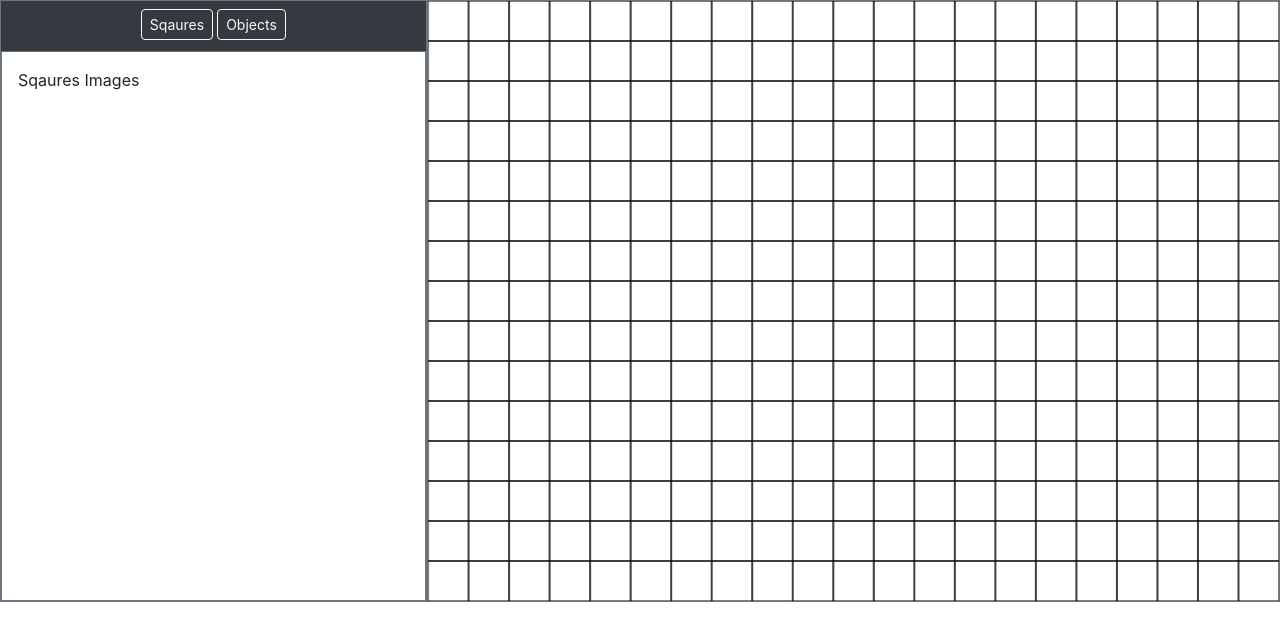
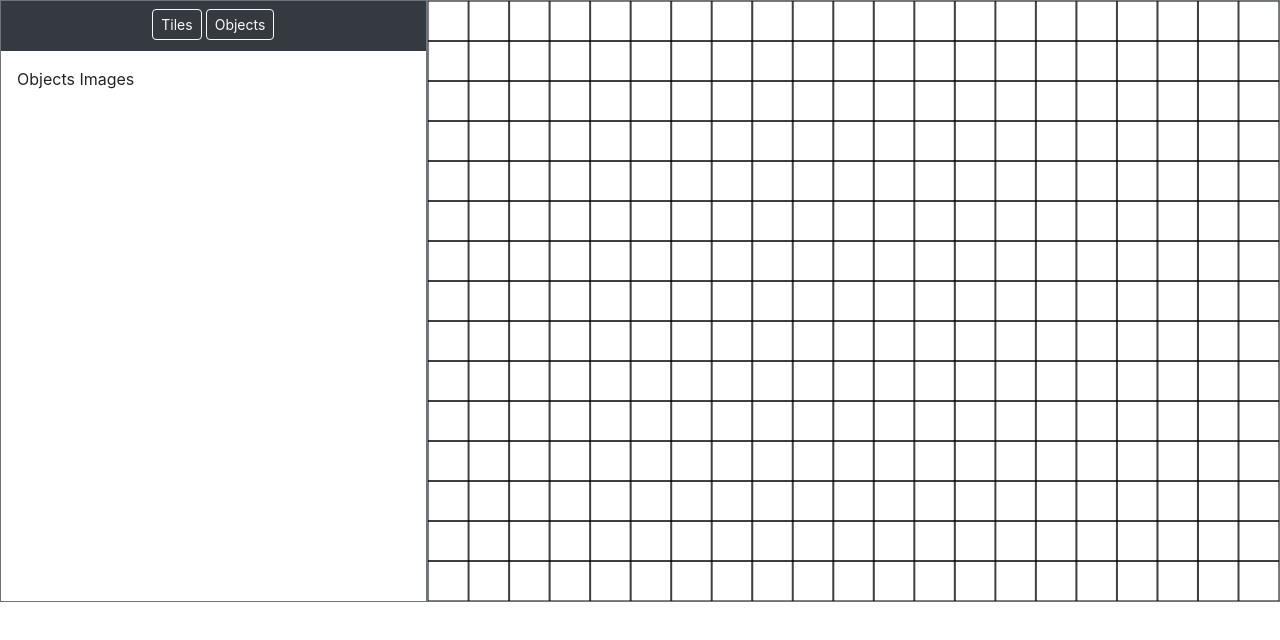
Before and after one commit to MahmoudHegazi/simple_canvas_game_maker, a plain HTML site: page sample.html in a window 1280 px wide. Both pictures are taken after a click on the element "Objects". Drawn offline with nearby package versions, Linux system fonts and the light colour scheme.

Commit message:
Update sample.html

```diff
--- a/sample.html
+++ b/sample.html
@@ -81,13 +81,13 @@
       <div class="wraper" style="height:600px;">
         <div id="side_nav_main" class="bg-dark w-100 height_50px">
           <div class="m-auto d-flex justify-content-start align-items-center p-2" style="max-width:fit-content;">
-            <div class="nav_item btn btn-outline-light btn-sm rounded mr-1" id="">Sqaures</div>
-            <div class="nav_item btn btn-outline-light btn-sm rounded" id="">Objects</div>
+            <div class="nav_item btn btn-outline-light btn-sm rounded mr-1 aside_link" data-target="#sqaures_pickup">Tiles</div>
+            <div class="nav_item btn btn-outline-light btn-sm rounded aside_link" data-target="#objects_pickup">Objects</div>
           </div>
         </div>
         <div id="side_pages" class="height_550px">
-            <div id="sqaures_pickup" class="w-100 h-100 p-3 border border-secondary h-100">Sqaures Images</div>
-            <div id="objects_pickup" class="w-100 h-100 p-3" style="display:none;">Objects Images</div>
+            <div id="sqaures_pickup" class="w-100 h-100 p-3 border border-secondary h-100 aside_page">Tiles Images</div>
+            <div id="objects_pickup" class="w-100 h-100 p-3 aside_page" style="display:none;">Objects Images</div>
         </div>
       </div>
     </div>
@@ -127,7 +127,7 @@ class MapMaker {
             throw 'Error Invalid mapSqaures code updated...';
         }
     }
-	getMapData() {
+	setMapData() {
 		const data = {};
 		let initW = (this.canvasElm.length) ? parseFloat(this.canvasElm.width()) : null;
 		let initH = (this.canvasElm.length) ? parseFloat(this.canvasElm.height()) : null;
@@ -142,24 +142,28 @@ class MapMaker {
 			data['heightNeedFix'] = (data['h'] === initH) ? false : true;
 			data['rowCellsCount'] = (data['w'] / this.cSize);
 			data['rowsCount'] = (data['h'] / this.cSize);
+
+            this.canvasWidth = data.w;
+		    this.canvasHeight = data.h;
+            this.rowsCount = data.rowsCount;
+            this.rowCellsCount = data.rowCellsCount;
 			return data;
 		} else {
 			throw `Please provide valid args selector of canvas and numberic size of cell, selector->${selector} - cSize->${cSize}`;
 		}
 	}
 	initMap() {
-		const mapData = this.getMapData();
+		const mapData = this.setMapData();
 		((mapData.widthNeedFix) ? console.log(`updated width abit smaller ${mapData.w}`) : null);
 		((mapData.heightNeedFix) ? console.log(`updated height abit smaller ${mapData.h}`) : null);
 
 		/* as init the width and height will set by js, also if width was nice no change */
-		this.canvasElm[0].width = mapData.w;
-		this.canvasElm[0].height = mapData.h;
-		const w = mapData.w;
-		const h = mapData.h;
-		const ctx = mapData.ctx;
-		for (let r = 0; r < mapData.rowsCount; r++) {
-			for (let c = 0; c < mapData.rowCellsCount; c++) {
+
+
+		this.canvasElm[0].width = this.canvasWidth;
+		this.canvasElm[0].height = this.canvasHeight;
+		for (let r = 0; r < this.rowsCount; r++) {
+			for (let c = 0; c < this.rowCellsCount; c++) {
 				const cellStartX = (this.cSize * c);
 				const cellStartY = (this.cSize * r);
 				this.ctx.rect(cellStartX, cellStartY, this.cSize, this.cSize);
@@ -167,8 +171,22 @@ class MapMaker {
 		}
 		/* one time draw after all added (DocumentFragment algo)*/
 		this.ctx.stroke();
+        console.log(`cells are ${this.rowCellsCount}`);
 	}
+    displayAsidePage(e) {
+       const clickedLink = ((e && e.currentTarget) ? $(e.currentTarget) : []);
+       if (clickedLink.length && clickedLink.attr('data-target')) {
+           const target = $(clickedLink.attr('data-target'));
+           if (target.length) {
+              $("#side_pages .aside_page").hide();
+              target.show();
+           }
+       }
+    }
     addEvents() {
+        $("#side_nav_main .aside_link").on('click', (e)=>{
+           this.displayAsidePage(e);
+        });
         $(window).on('resize', ()=>{
            this.initMap();
         });
```
